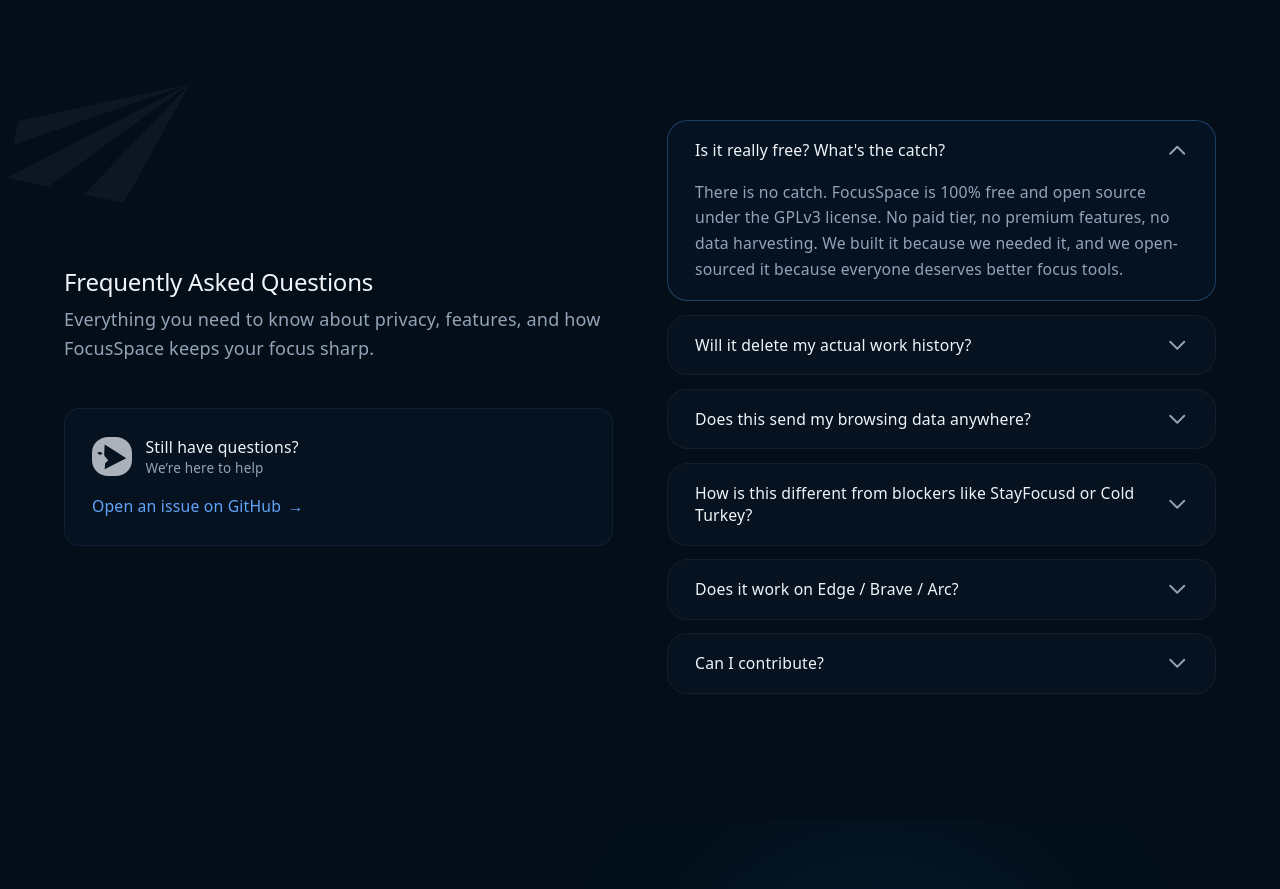
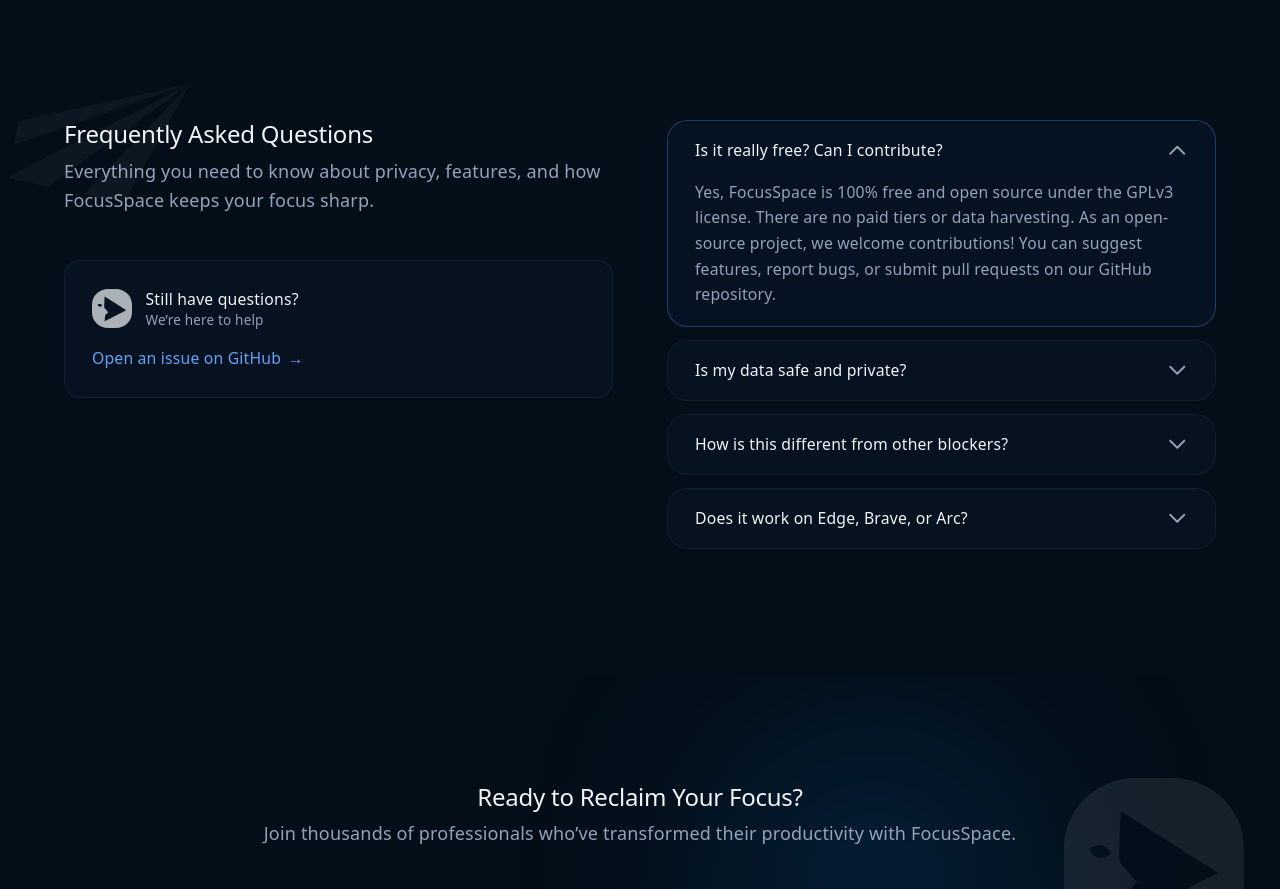
Before and after one commit to joseorono/focusspace-web, a React (Vite) app: page / in a window 1280 px wide. Shown: the part 3100-3989 px from the top of the page. Built offline with nearby package versions, Linux system fonts and the light colour scheme.

Commit message:
Update FaqSection.tsx

```diff
--- a/src/components/FaqSection.tsx
+++ b/src/components/FaqSection.tsx
@@ -7,34 +7,24 @@
 
 const FAQS: FaqItem[] = [
   {
-    question: "Is it really free? What's the catch?",
+    question: 'Is it really free? Can I contribute?',
     answer:
-      "There is no catch. FocusSpace is 100% free and open source under the GPLv3 license. No paid tier, no premium features, no data harvesting. We built it because we needed it, and we open-sourced it because everyone deserves better focus tools.",
+      'Yes, FocusSpace is 100% free and open source under the GPLv3 license. There are no paid tiers or data harvesting. As an open-source project, we welcome contributions! You can suggest features, report bugs, or submit pull requests on our GitHub repository.',
   },
   {
-    question: 'Will it delete my actual work history?',
+    question: 'Is my data safe and private?',
     answer:
-      "Only what you tell it to. FocusSpace removes browsing data that matches your selected distraction categories. Your work-related history stays untouched. You can also whitelist specific domains to ensure nothing important is ever cleaned.",
+      'Yes. Everything runs 100% locally in your browser. FocusSpace makes zero network requests and never leaves your machine. It only removes browsing data from the categories you select, leaving your work history untouched.',
   },
   {
-    question: 'Does this send my browsing data anywhere?',
+    question: 'How is this different from other blockers?',
     answer:
-      "Absolutely not. Everything runs locally in your browser. FocusSpace makes zero network requests. No servers, no analytics, no telemetry. Your browsing data never leaves your machine.",
+      'Standard blockers put a wall between you and distractions. FocusSpace removes the trigger entirely by cleaning your history and closing tabs, making it feel like the distraction was never there.',
   },
   {
-    question: 'How is this different from blockers like StayFocusd or Cold Turkey?',
+    question: 'Does it work on Edge, Brave, or Arc?',
     answer:
-      "Most blockers fight the impulse — they put a wall between you and the site. FocusSpace removes the trigger entirely. It cleans your history, closes matching tabs, and eliminates the visual cues that pull you back. It's like the distraction was never there.",
-  },
-  {
-    question: 'Does it work on Edge / Brave / Arc?',
-    answer:
-      "Yes! FocusSpace works on all Chromium-based browsers including Chrome, Edge, Brave, Arc, Opera, and Vivaldi. It's built with Manifest V3 for maximum compatibility.",
-  },
-  {
-    question: 'Can I contribute?',
-    answer:
-      "Absolutely! FocusSpace is open source and we welcome contributions. Whether it's bug reports, feature suggestions, or pull requests — check out our GitHub repository to get started.",
+      'Yes! FocusSpace works on all Chromium-based browsers and is built with Manifest V3 for maximum compatibility and performance.',
   },
 ]
 
@@ -57,7 +47,7 @@
 
       <div className="mx-auto grid max-w-5xl gap-12 lg:grid-cols-2">
         {/* Left column */}
-        <div className="flex flex-col justify-center">
+        <div className="flex flex-col justify-start">
           <h2 className="text-3xl font-bold tracking-tight text-white md:text-4xl">
             Frequently Asked Questions
           </h2>
```
